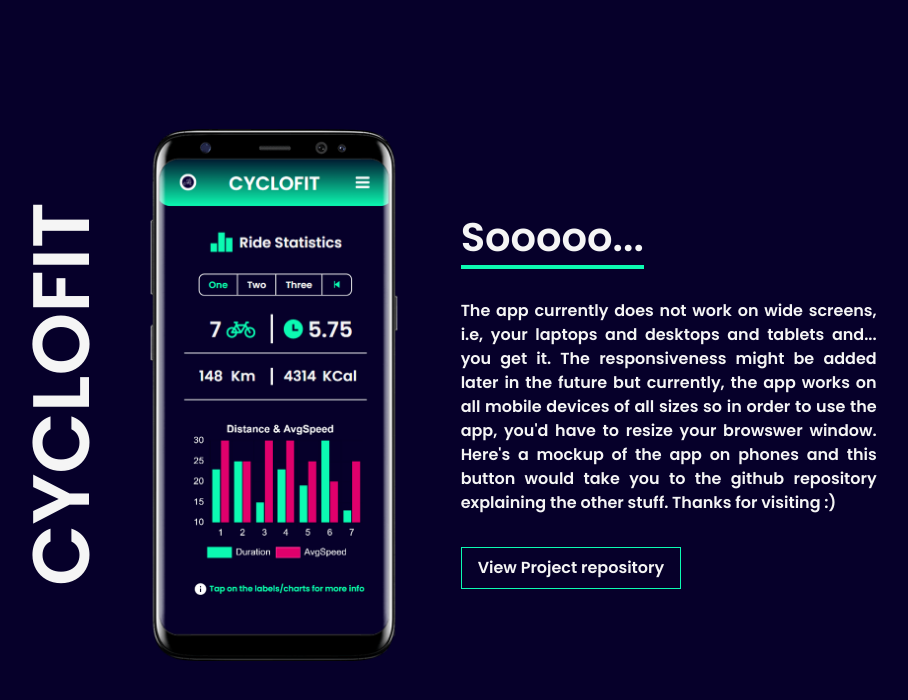
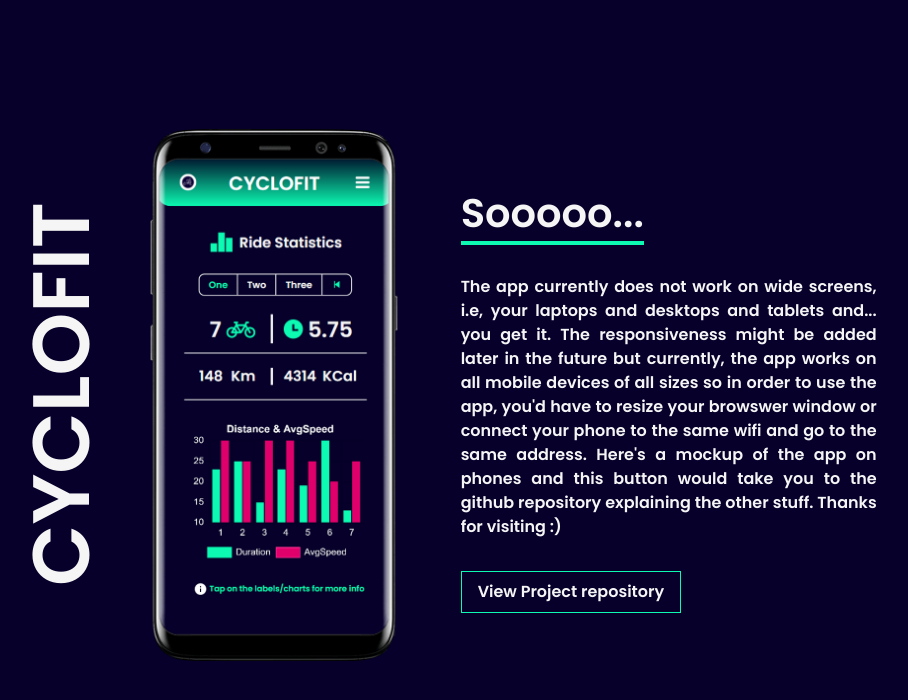
Before and after one commit to piyushmohan01/CycloFit-SEPM, a Flask app: page / in a window 1280 px wide. Shown: the top 700 px of the page, without its empty margins (219-1127 px from the left). Run offline with Flask 2, Linux system fonts and the light colour scheme; some libraries are stand-ins or nearby versions.

Commit message:
Changed WideScreen Text

```diff
--- a/cyclofit/pages/static/css/home.css
+++ b/cyclofit/pages/static/css/home.css
@@ -1,6 +1,5 @@
 .home-page {
     background-color: transparent;
-    /* background-color: black; */
     width: 100vw;
     height: 80vh;
     z-index: 0;
--- a/cyclofit/pages/templates/home.html
+++ b/cyclofit/pages/templates/home.html
@@ -52,7 +52,6 @@
                         <a href="{{url_for('rides.reward_points')}}">
                             <div class="small-1" style="margin-bottom: 1em">
                                 <svg xmlns="http://www.w3.org/2000/svg" viewBox="0 0 24 24" width="32" height="32"><path fill="none" d="M0 0h24v24H0z"/><path d="M12 7a8 8 0 1 1 0 16 8 8 0 0 1 0-16zm0 3.5l-1.323 2.68-2.957.43 2.14 2.085-.505 2.946L12 17.25l2.645 1.39-.505-2.945 2.14-2.086-2.957-.43L12 10.5zm1-8.501L18 2v3l-1.363 1.138A9.935 9.935 0 0 0 13 5.049L13 2zm-2 0v3.05a9.935 9.935 0 0 0-3.636 1.088L6 5V2l5-.001z" fill="rgba(12,250,178,1)"/></svg>
-                                <!-- <svg xmlns="http://www.w3.org/2000/svg" viewBox="0 0 24 24" width="32" height="32"><path fill="none" d="M0 0h24v24H0z"/><path d="M22 10v10a1 1 0 0 1-1 1H3a1 1 0 0 1-1-1V10h20zm0-2H2V4a1 1 0 0 1 1-1h18a1 1 0 0 1 1 1v4zm-7 8v2h4v-2h-4z" fill="rgba(12,250,178,1)"/></svg> -->
                                 <h3 style="margin-left: 0.75em; margin-bottom: 0;">Rewards</h3>
                             </div>
                         </a>
--- a/cyclofit/pages/templates/welcome.html
+++ b/cyclofit/pages/templates/welcome.html
@@ -28,7 +28,7 @@
                             Sooooo...
                         </h1>
                         <p class="mock-para">
-                            The app currently does not work on wide screens, i.e, your laptops and desktops and tablets and... you get it. The responsiveness might be added later in the future but currently, the app works on all mobile devices of all sizes so in order to use the app, you'd have to resize your browswer window. Here's a mockup of the app on phones and this button would take you to the github repository explaining the other stuff. Thanks for visiting :)
+                            The app currently does not work on wide screens, i.e, your laptops and desktops and tablets and... you get it. The responsiveness might be added later in the future but currently, the app works on all mobile devices of all sizes so in order to use the app, you'd have to resize your browswer window or connect your phone to the same wifi and go to the same address. Here's a mockup of the app on phones and this button would take you to the github repository explaining the other stuff. Thanks for visiting :)
                         </p>
                         <a href="https://github.com/piyushmohan01/CycloFit-SEPM" target="_blank">
                         <button class="mock-btn">
```
Also changed, not shown: cyclofit/database/main.db.
